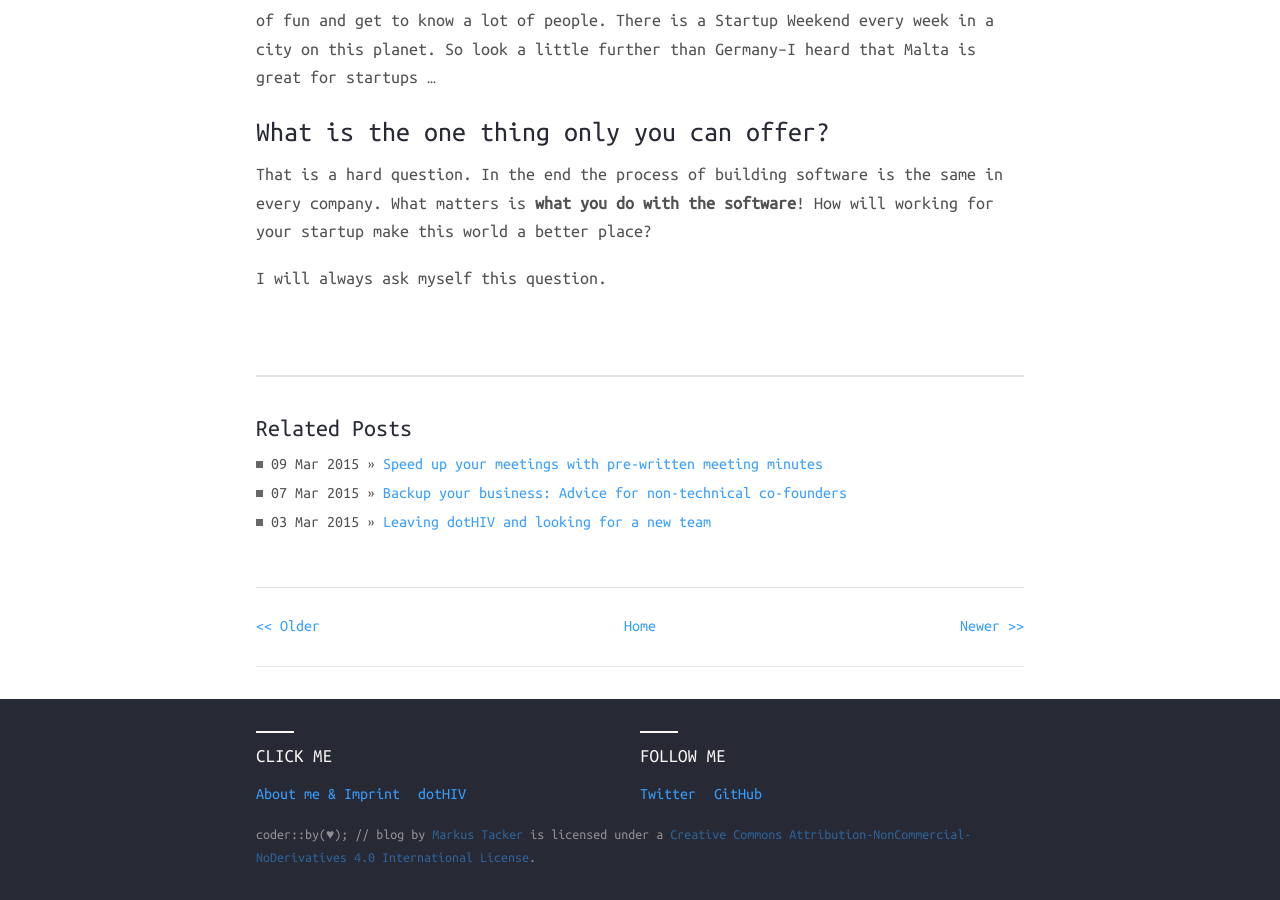
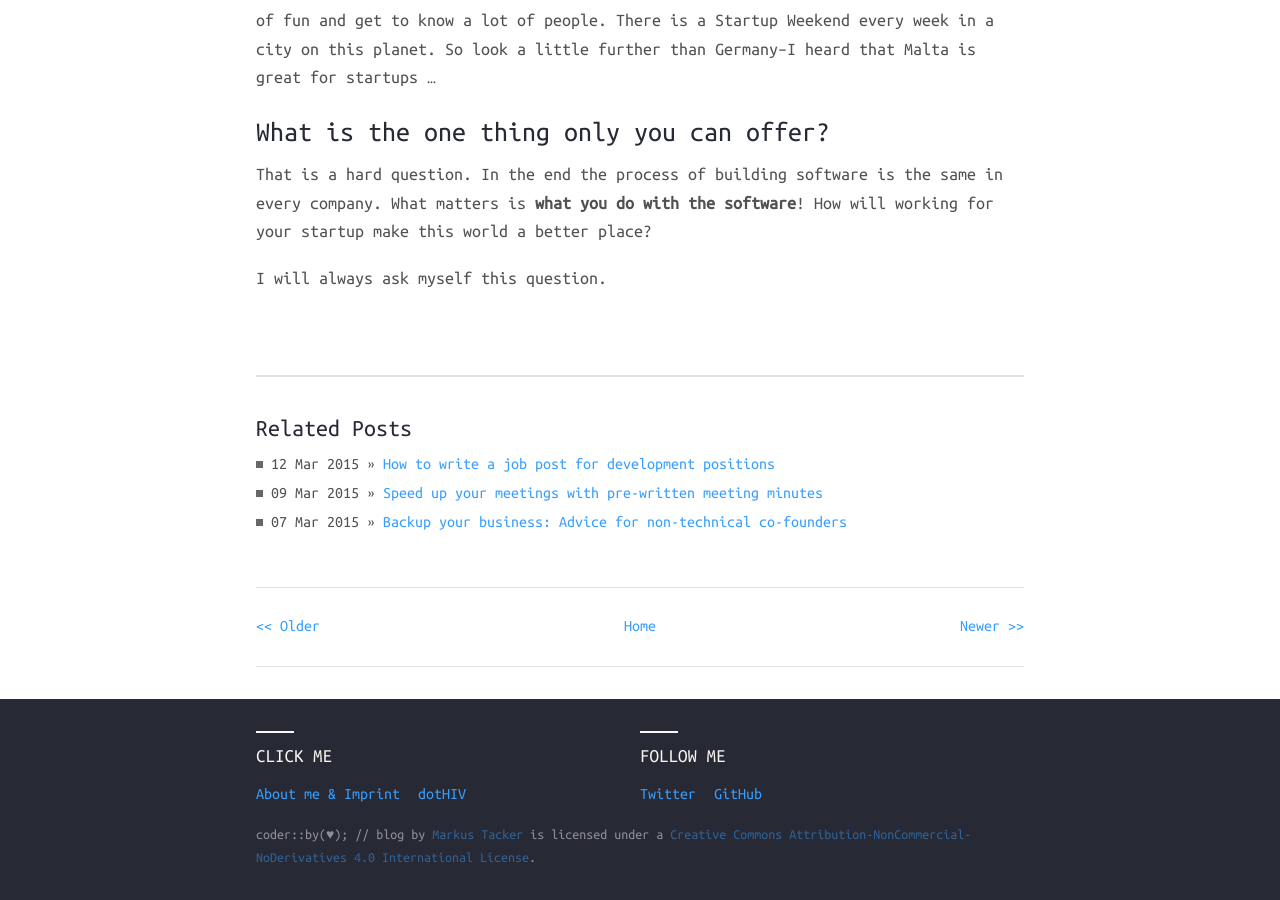
Before and after one commit to coderbyheart/blog, a Jekyll site: the page built from _posts/2015-01-25-how-to-find-a-cto.md, in a window 1280 px wide and 900 px high, scrolled down 3248 px. Built offline with Jekyll 4.4.1, drawn with Linux system fonts in a browser that asks for light colours; nearby versions of some CDN libraries; comment, search, counter and statistics services are not loaded; some of the changed lines change nothing that is shown.

Commit message:
Added post.

```diff
--- a/_posts/2015-01-25-how-to-find-a-cto.md
+++ b/_posts/2015-01-25-how-to-find-a-cto.md
@@ -6,6 +6,7 @@
 excerpt: A fews weeks ago I announced that I am holding free bi-monthly CTO office hours and the first one I did revolved around the question “How to find a CTO?”. In this post I aim to summarize the advice I gave.
 categories:
 - startups
+- jobs
 permalink: how-to-find-a-cto
 ---
 
--- /dev/null
+++ b/_posts/2015-03-12-how-to-write-a-job-post-for-development-positions.md
@@ -0,0 +1,39 @@
+---
+layout: post
+title:  "How to write a job post for development positions"
+date:   2015-03-12 16:30:00
+description: An important role in your search for developers is your job page. Don't miss the chance to impress a curious developer because every candidate will browse your website to look up your job postings.
+excerpt: An important role in your search for developers is your job page. Don't miss the chance to impress a curious developer because every candidate will browse your website to look up your job postings.
+categories:
+- startups
+- jobs
+permalink: how-to-write-a-job-post-for-development-positions
+---
+
+I recently blogged about [How to find a CTO](http://blog.cto.hiv/how-to-find-a-cto/). An important role in your search for your CTO or any other development role is your job page. Don't miss the chance to impress a curious developer because **every** candidate will browse your website to look up your job postings.
+
+I have a shocking idea for you: ditch the bullet-pointed job description. First and foremost you are looking for a team member with a broad range of skills to join you on a year long journey. It's more important to find a person who is smart, curious, genuinely interested in your business and most important someone  interest match for your team culture than a match to your current tech stack.
+
+You should start the job posting by explaining what you do as a business and why it matters to help you to achieve this goal. You might call this a vision if you don't have a product. It's this vision that drives everyone in your company to give their best.
+
+Next you should describe what the position is responsible for. Explain this by describing the typical workflows and tasks. This is a good spot to include tools and technologies that are used in your tech stack. I recommend that you assign a relevant team member to the position to be available for answering questions. Display his position, his name and his email.
+
+You should finish by explaining what you offer in return. Talk about the things that you do to make your employees happier, healthier and more productive. Don't forget to include links to company rating sites like [glassdoor](http://glassdoor.com) or [kununu](http://www.kununu.com/).
+
+And don't forget to make sure that every job posting has a unique page with a sharable permanent url, includes the date of publication and is taken down immediately once the position is no longer available. A side note on publication dates: a lot of companies do not remove their job postings and the can linger on their website for month. If possible display the current month and year as the date of publication. This signals that the job offer is still valid and up-to-date.
+
+Below I've compile a list of good examples for job posts and hiring sites:
+
+ - [Buffer](https://bufferapp.com/journey/back-end-developer) has become a great example for a company built on culture so it's no wonder they have outstanding job postings.
+ - [Expensify](http://we.are.expensify.com/) goes great lengths to give you an insight in how awesome their team is.
+ - [Blizzard](http://eu.blizzard.com/de-de/company/careers/culture.html) is known for their great company culture and they are doing a fantastic job telling you about it.
+ - [Goodgame Studios](http://www.goodgamestudios.com/de/karriere/karriere-bei-goodgame/) is another well executed example.
+
+I know those examples are big and take a lot effort to build but you can start small:
+- [DeinBus](http://mach.deinbus.de/besser/) looking for a backend developer *(I wrote this one myself (in german), so its natural to include it here.)*
+- [Vaamo](http://codecraft.vaamo.de/jobs/) finds a good balance between standing out and keeping the job page lean.
+- [Zenmate](https://zenmate.com/jobs/) has a nice one-pager.
+- [Quäntchen und Glück](https://www.qundg.de/jobs/) are a little heavy on the text side, but what they are writing is what makes them special.
+
+I hope this helps you in building a great job posting.
+But don't forget that this is only a small part of the things you have to do to attract great talent.
```
